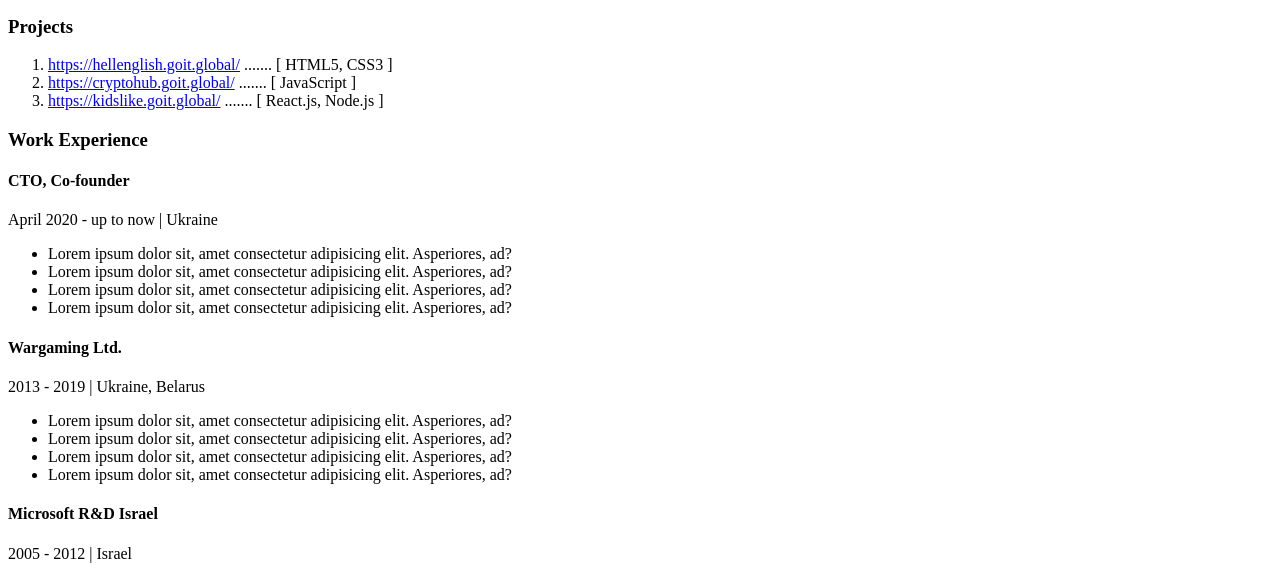
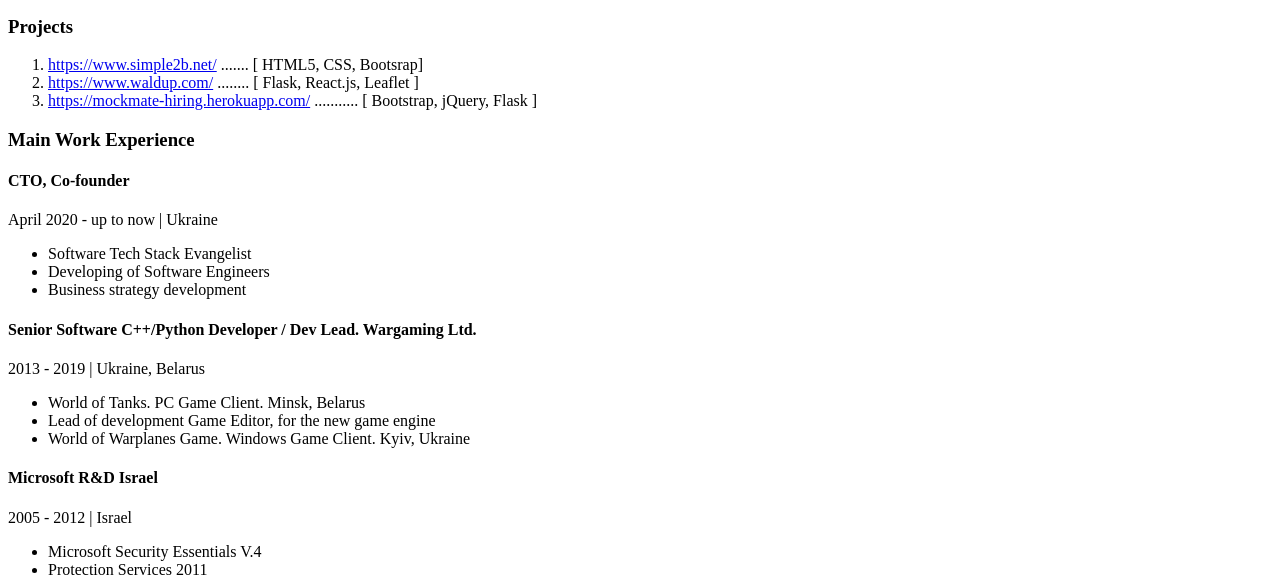
Before and after one commit to kipod/kipod.github.io, a plain HTML site: page index.html in a window 1280 px wide. Shown: the part 202-781 px from the top of the page. Drawn offline with Linux system fonts and the light colour scheme.

Commit message:
Real data

```diff
--- a/index.html
+++ b/index.html
@@ -20,46 +20,44 @@
           <h3>Projects</h3>
           <ol>
             <li>
-              <a href="https://hellenglish.goit.global/">https://hellenglish.goit.global/</a>
+              <a href="https://www.simple2b.net/">https://www.simple2b.net/</a>
               <span>.......</span>
-              <span>[ HTML5, CSS3 ]</span>
+              <span>[ HTML5, CSS, Bootsrap]</span>
             </li>
             <li>
-              <a href="https://cryptohub.goit.global/">https://cryptohub.goit.global/</a>
-              <span>.......</span>
-              <span>[ JavaScript ]</span>
+              <a href="https://www.waldup.com/">https://www.waldup.com/</a>
+              <span>........</span>
+              <span>[ Flask, React.js, Leaflet ]</span>
             </li>
             <li>
-              <a href="https://kidslike.goit.global/">https://kidslike.goit.global/</a>
-              <span>.......</span>
-              <span>[ React.js, Node.js ]</span>
+              <a href="https://mockmate-hiring.herokuapp.com/">https://mockmate-hiring.herokuapp.com/</a>
+              <span>...........</span>
+              <span>[ Bootstrap, jQuery, Flask ]</span>
             </li>
           </ol>
 
         </div>
         <!-- My Work Experience section-->
         <div>
-          <h3>Work Experience</h3>
+          <h3>Main Work Experience</h3>
           <!-- Simple2B -->
           <div>
             <h4>CTO, Co-founder</h4>
             <p>April 2020 - up to now   |   Ukraine</p>
             <ul>
-              <li>Lorem ipsum dolor sit, amet consectetur adipisicing elit. Asperiores, ad?</li>
-              <li>Lorem ipsum dolor sit, amet consectetur adipisicing elit. Asperiores, ad?</li>
-              <li>Lorem ipsum dolor sit, amet consectetur adipisicing elit. Asperiores, ad?</li>
-              <li>Lorem ipsum dolor sit, amet consectetur adipisicing elit. Asperiores, ad?</li>
+              <li>Software Tech Stack Evangelist</li>
+              <li>Developing of Software Engineers</li>
+              <li>Business strategy development</li>
             </ul>
           </div>
           <!-- Wargaming -->
           <div>
-            <h4>Wargaming Ltd.</h4>
+            <h4>Senior Software C++/Python Developer / Dev Lead. Wargaming Ltd.</h4>
             <p>2013 - 2019   |   Ukraine, Belarus</p>
             <ul>
-              <li>Lorem ipsum dolor sit, amet consectetur adipisicing elit. Asperiores, ad?</li>
-              <li>Lorem ipsum dolor sit, amet consectetur adipisicing elit. Asperiores, ad?</li>
-              <li>Lorem ipsum dolor sit, amet consectetur adipisicing elit. Asperiores, ad?</li>
-              <li>Lorem ipsum dolor sit, amet consectetur adipisicing elit. Asperiores, ad?</li>
+              <li>World of Tanks. PC Game Client. Minsk, Belarus</li>
+              <li>Lead of development Game Editor, for the new game engine</li>
+              <li>World of Warplanes Game. Windows Game Client. Kyiv, Ukraine</li>
             </ul>
           </div>
           <!-- Microsoft -->
@@ -67,10 +65,11 @@
             <h4>Microsoft R&D Israel</h4>
             <p>2005 - 2012   |   Israel</p>
             <ul>
-              <li>Lorem ipsum dolor sit, amet consectetur adipisicing elit. Asperiores, ad?</li>
-              <li>Lorem ipsum dolor sit, amet consectetur adipisicing elit. Asperiores, ad?</li>
-              <li>Lorem ipsum dolor sit, amet consectetur adipisicing elit. Asperiores, ad?</li>
-              <li>Lorem ipsum dolor sit, amet consectetur adipisicing elit. Asperiores, ad?</li>
+              <li>Microsoft Security Essentials V.4</li>
+              <li>Protection Services 2011</li>
+              <li>Forefront Endpoint Protection 2010</li>
+              <li>Microsoft Security Essentials Version 1.0</li>
+              <li>Windows Live OneCare Version 2.0</li>
             </ul>
           </div>
         </div>
```
